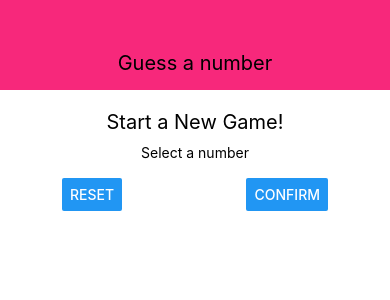
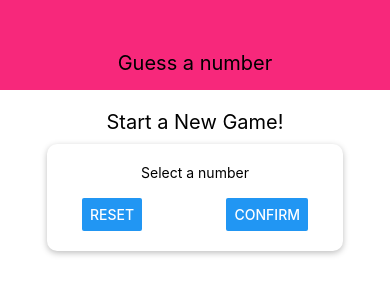
Before and after one commit to KevZam/rn-second-app, a React Native app: screen / in a window 390 px wide. Shown: the top 300 px of the page. Built offline with nearby package versions, Linux system fonts and the light colour scheme.

Commit message:
added shadowing for box

```diff
--- a/screens/StartGameScreen.js
+++ b/screens/StartGameScreen.js
@@ -31,7 +31,17 @@ const styles = StyleSheet.create({
   inputContainer: {
     width: 300,
     maxWidth: '80%',
-    alignItems: 'center'
+    alignItems: 'center',
+    // Shadow properties only work on IOS
+    shadowColor: 'black',
+    shadowOffset: { width: 0, height: 2 },
+    shadowRadius: 6,
+    shadowOpacity: 0.26,
+    // Elevation only works on Android
+    elevation: 5,
+    backgroundColor: 'white',
+    padding: 20,
+    borderRadius: 10
   },
   buttonContainer: {
     flexDirection: 'row',
```
